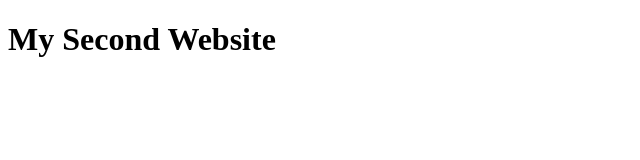
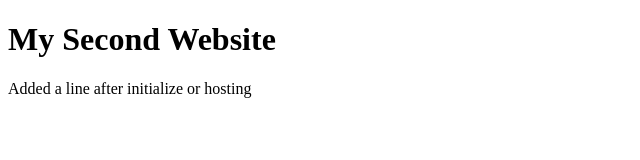
Before and after one commit to MampyCSE/js-problems, a plain HTML site: page index.html in a window 1280 px wide. Shown: the whole page, without its empty margins (0-640 px from the left). Drawn offline with Linux system fonts and the light colour scheme.

Commit message:
added line after hosting

```diff
--- a/index.html
+++ b/index.html
@@ -3,9 +3,10 @@
 <head>
     <meta charset="UTF-8">
     <meta name="viewport" content="width=device-width, initial-scale=1.0">
-    <title>Document</title>
+    <title>Second Repository</title>
 </head>
 <body>
     <h1>My Second Website</h1>
+    <p>Added a line after initialize or hosting</p>
 </body>
 </html>
```
